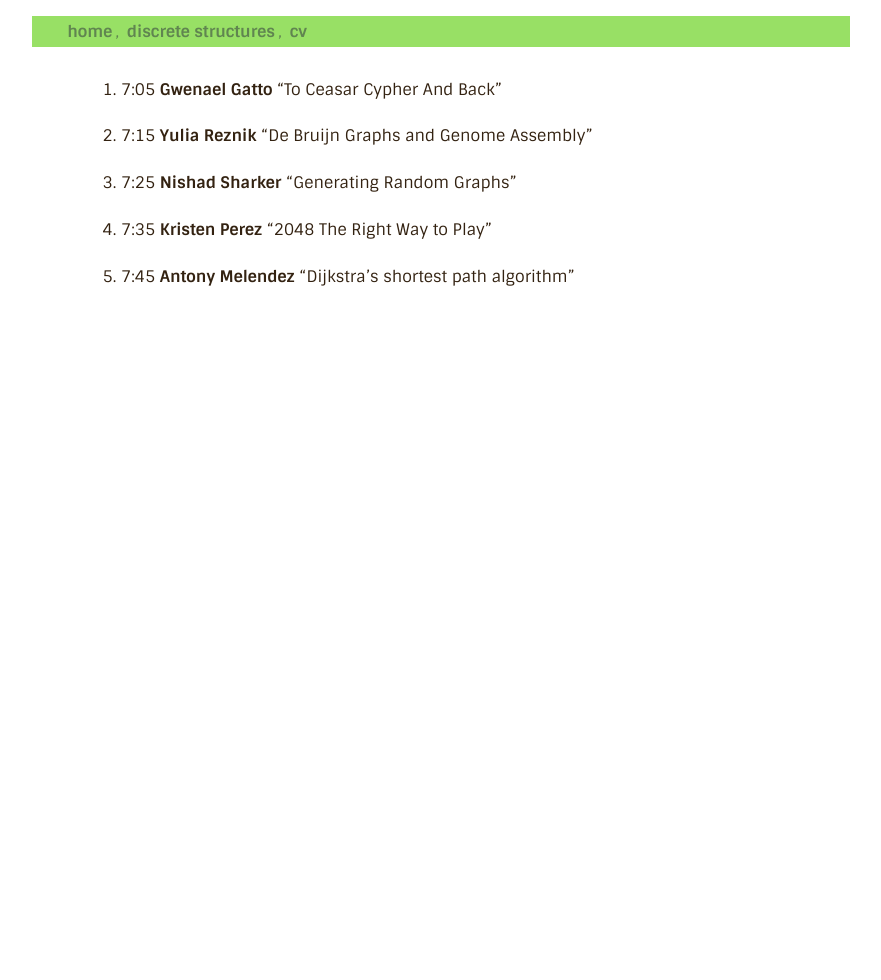
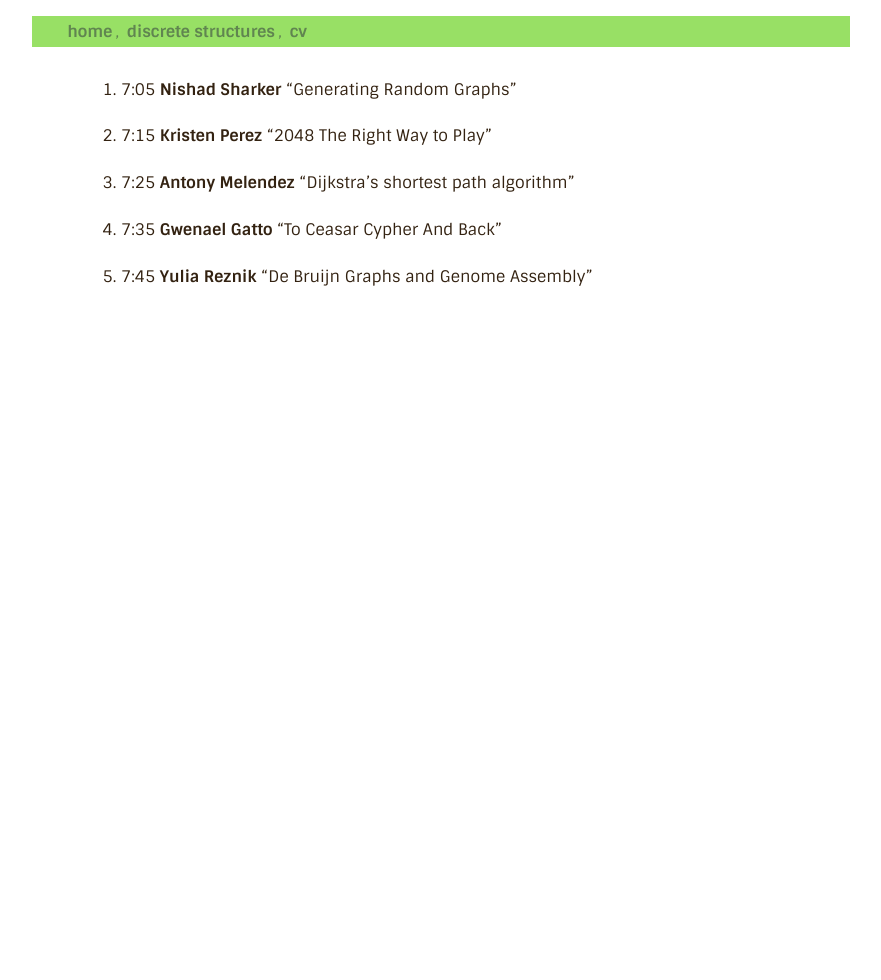
Before and after one commit to a-nikolaev/a-nikolaev.github.io, a Jekyll site: the page built from ds/presentation.markdown, in a window 1280 px wide. Shown: the whole page, without its empty margins (199-1080 px from the left). Built offline with Jekyll 4.4.1, drawn with Linux system fonts in a browser that asks for light colours; Markdown is read by kramdown in place of the engine named in the settings.

```diff
--- a/ds/presentation.markdown
+++ b/ds/presentation.markdown
@@ -3,15 +3,15 @@ layout: page
 title: Projects Presentation
 ---
 
-1. 7:05 **Gwenael Gatto** "To Ceasar Cypher And Back"
+1. 7:05 **Nishad Sharker** "Generating Random Graphs"
 
-1. 7:15 **Yulia Reznik** "De Bruijn Graphs and Genome Assembly"
+1. 7:15 **Kristen Perez** "2048 The Right Way to Play"
 
-1. 7:25 **Nishad Sharker** "Generating Random Graphs"
+1. 7:25 **Antony Melendez** "Dijkstra's shortest path algorithm"
 
-1. 7:35 **Kristen Perez** "2048 The Right Way to Play"
+1. 7:35 **Gwenael Gatto** "To Ceasar Cypher And Back"
 
-1. 7:45 **Antony Melendez** "Dijkstra's shortest path algorithm"
+1. 7:45 **Yulia Reznik** "De Bruijn Graphs and Genome Assembly"
 
 <!--
 1. **Alex Siu** "Computing Probabilities in Poker"
```
